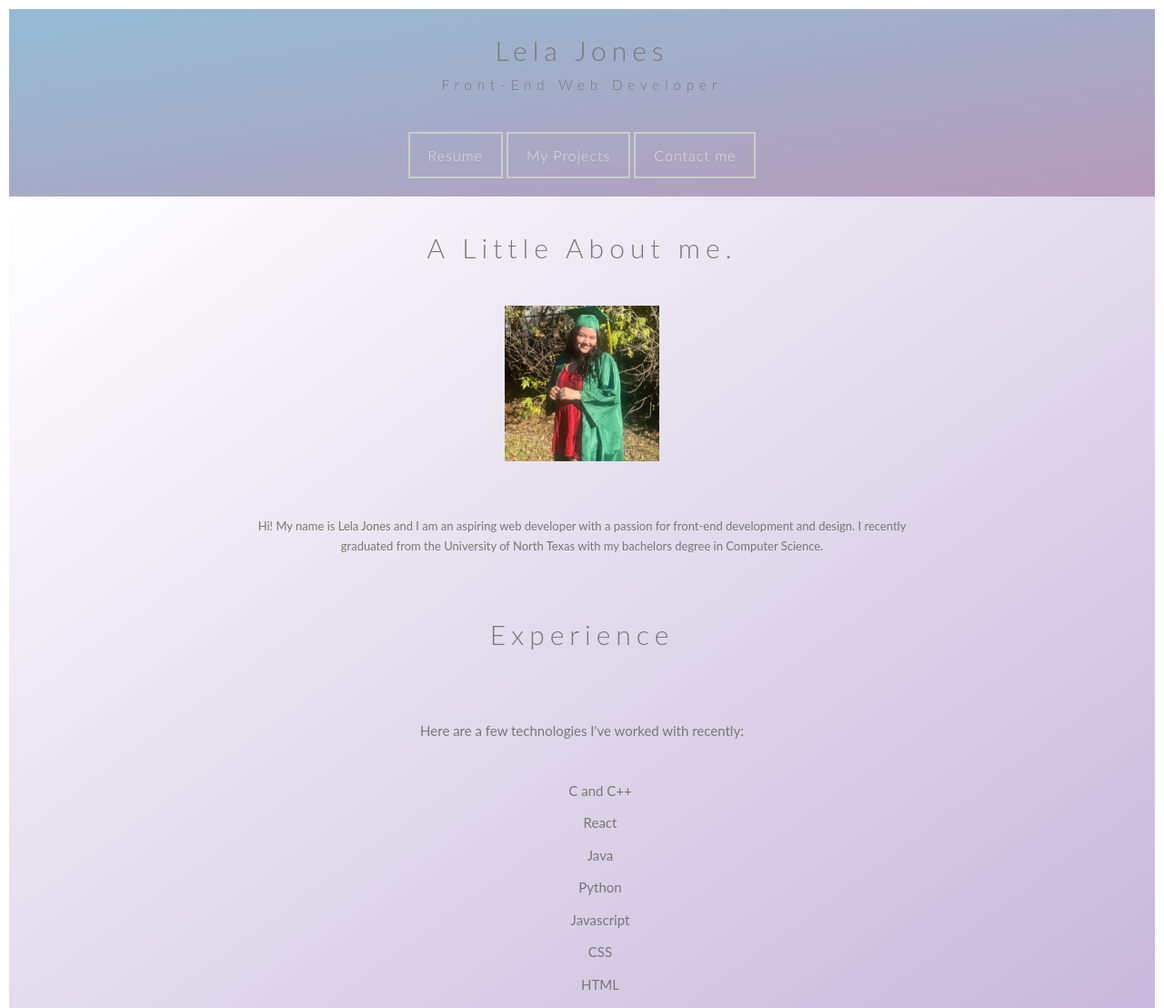
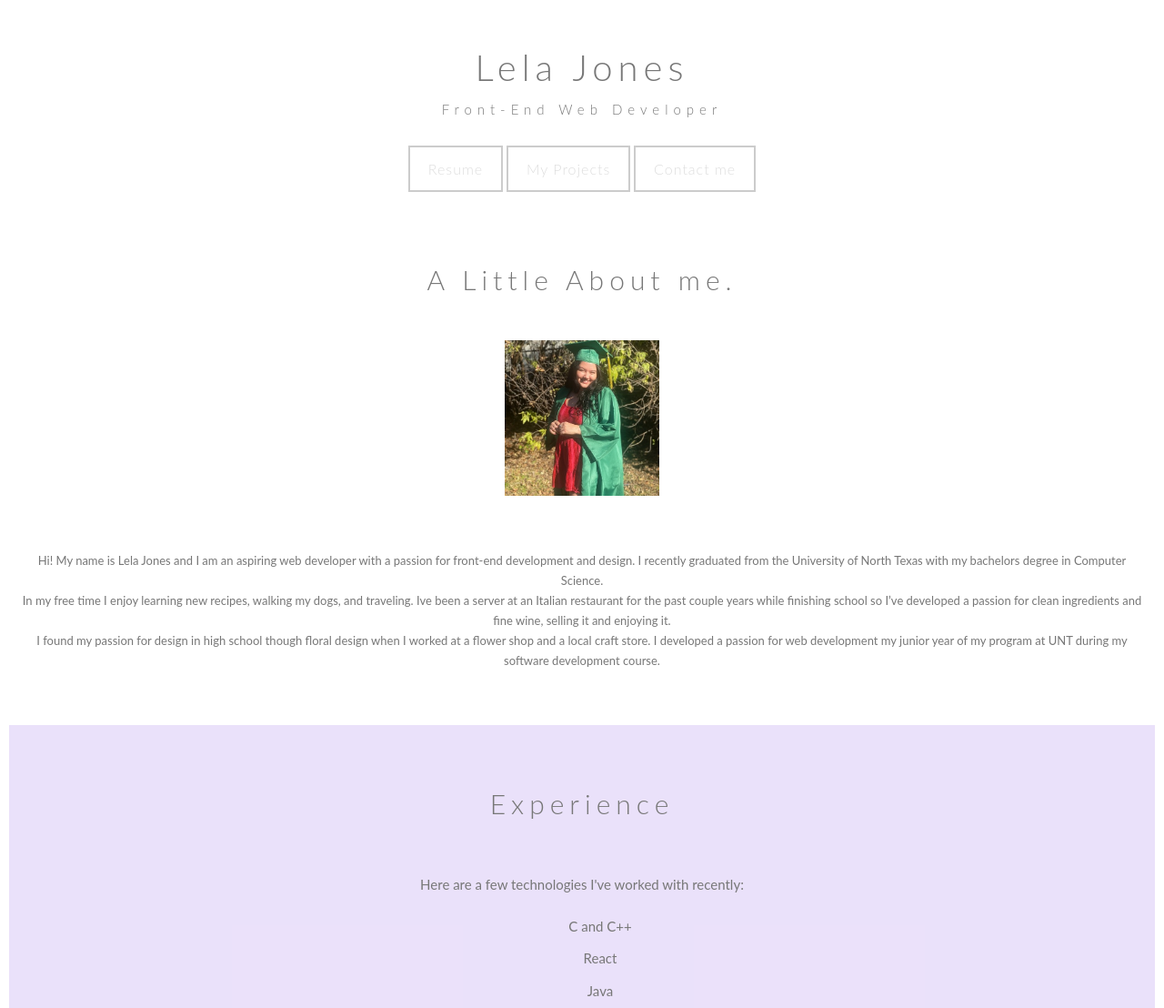
Before and after one commit to lelajones/lelajones, a website with bundled scripts: page index.html in a window 1280 px wide. Shown: the top 1108 px of the page at 91% size. Built offline with nearby package versions, Linux system fonts and the light colour scheme.

Commit message:
cleaned up html

```diff
--- a/css/style.css
+++ b/css/style.css
@@ -15,37 +15,28 @@ body {
   overflow: hidden;
   text-align: center;
   padding: 1rem;
-  background-image: linear-gradient(
-    to right bottom,
-    rgba(103, 158, 194, 0.7),
-    rgba(134, 89, 139, 0.6)
   );
   background-size: cover;
   background-position: top;
 }
-.header-box {
-  padding: 1rem;
+.header-name-title {
+  padding: 2rem;
   position: relative;
-  height: 115px;
+  height: 140px;
 
   backface-visibility: hidden;
 }
-.header-links {
-  padding: 1rem;
-  font-size: 1.5rem;
-  font-weight: 350;
-}
+
 .section-heading {
-  padding: 1rem;
+  padding: 4rem;
   position: relative;
-  height: 80px;
   font-size: 3rem;
   font-weight: 350;
   letter-spacing: 0.6rem;
 }
 .heading-primary--name {
   display: block;
-  font-size: 3rem;
+  font-size: 4rem;
   font-weight: 350;
   letter-spacing: 0.6rem;
 
@@ -78,19 +69,21 @@ body {
 .btn-links:hover{
   transform: translateY(-3px);
   box-shadow: 0 10px 20px rgba(0, 0, 0, .2);
+  color: white;
 }
 .main-about {
-  background-image: linear-gradient(
-    to right bottom,
-    rgba(255, 255, 255, 0.7),
-    rgba(160, 135, 194, 0.6)
-  );
+  background-image: "";
   text-align: center;
   padding: 1rem;
   padding-bottom: 3rem;
 }
+.main-experience{
+  background-color: rgba(221, 205, 247, 0.6);
+  padding: 1rem;
+  padding-bottom: 3rem;
+}
 .paragrpah{
-  padding: 3rem;
+  padding: 1rem;
 }
 .two-cols {
   column-count: 2;
@@ -102,7 +95,7 @@ body {
 .p-about {
   font-size: small;
   padding-top: 6rem;
-  padding-bottom: 4rem;
+  padding-bottom: 2rem;
 }
 
 .profile-pic {
@@ -185,10 +178,6 @@ ul.technologies {
 #portfolio * {
   z-index: 2;
 }
-#portfolio .portfolio-row {
-  margin-left: 50px;
-  margin-right: 50px;
-}
 
 @media (max-width: 950px) {
   #portfolio .portfolio-row {
@@ -209,7 +198,7 @@ ul.technologies {
   width: 31%;
   display: inline-block;
   padding: 0 0 5px;
-  margin: 0 1% 30px;
+  margin: 0 1% 0;
   vertical-align: top;
 }
 
@@ -413,8 +402,8 @@ ul.technologies {
   padding: 2rem;
   background-image: linear-gradient(
     to right bottom,
-    rgba(103, 158, 194, 0.7),
-    rgba(134, 89, 139, 0.6)
+    rgba(250, 250, 250, 0.7),
+    rgba(73, 28, 28, 0.6)
   );
   background-size: cover;
   background-position: bottom;
--- a/index.html
+++ b/index.html
@@ -6,13 +6,14 @@
     <link rel="stylesheet" href="css/bootstrap.css" />
     <title>Lela Jones | Front-End Web Developer</title>
   </head>
+
   <body id="page-top" data-spy="scroll" data-offset="100">
     <div class="header">
-      <div class="header-box">
+      <div class="header-name-title">
         <span class="heading-primary--name">Lela Jones</span>
         <span class="heading-primary--title">Front-End Web Developer</span>
       </div>
-      <div class="header-links">
+      <div>
         <a
           href="Lela Jones.pdf"
           download="Lela Jones.pdf"
@@ -28,9 +29,6 @@
 
     <main>
       <div class="main-about">
-        <div class="container">
-          <div class="row">
-            <div class="col-md-8 col-md-offset-2">
           <h2 class="section-heading">
             A Little About me.
           </h2>
@@ -38,7 +36,17 @@
           <p class="p-about">
             Hi! My name is Lela Jones and I am an aspiring web developer with a passion for front-end development and design.
             I recently graduated from the University of North Texas with my bachelors degree in Computer Science.
+            <br>
+            In my free time I enjoy learning new recipes, walking my dogs, and traveling.
+            Ive been a server at an Italian restaurant for the past couple years while finishing school so I’ve developed a passion
+            for clean ingredients and fine wine, selling it and enjoying it.
+            <br>
+            I found my passion for design in high school though floral design when I worked at a flower shop and a local craft store.
+            I developed a passion for web development my junior year of my program at UNT during my software development course.
           </p>
+      </div>
+    </main>
+    <section class="main-experience text-center" id="experience">
       <h2 class="section-heading">
         Experience
       </h2>
@@ -54,15 +62,10 @@
           <p>HTML</p>
         </ul>
       </p>
-            </div>
-          </div>
-        </div>
-      </div>
-    </main>
+    </section>
       <!--PORTFOLIO CARDS-->
       <section class="main-projects text-center" id="portfolio">
         <h2 class="section-heading">My Projects</h2>
-          </div>
           <!--LELA JONES CARD-->
           <div class="row portfolio-row">
             <div class="portfolio-item-wrapper wp5">
@@ -304,7 +307,7 @@
           </div>
         </div>
       </div>
-    </main>
+
       <footer class="footer" id="contact">
       <h2 class="section-heading">Contact me!</h2>
       <a
```
Also changed, not shown: 5 other files. Lines whose indentation alone changed are shown as unchanged.
